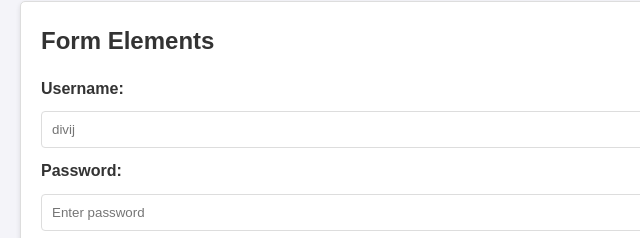
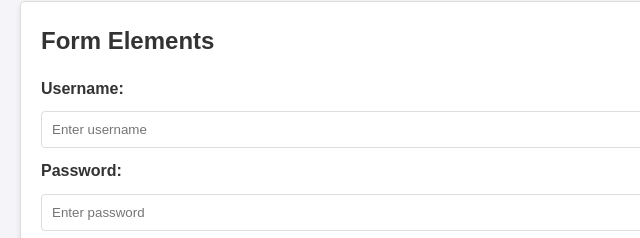
Before and after one commit to diiviij/chatbot, a plain HTML site: page index.html in a window 1280 px wide. Shown: the part 120-358 px from the top of the page, 0-640 px from the left. Drawn offline with Linux system fonts and the light colour scheme.

Commit message:
Update index.html

```diff
--- a/index.html
+++ b/index.html
@@ -147,7 +147,7 @@
             <h2>Form Elements</h2>
             <form action="#">
                 <label for="username">Username:</label>
-                <input type="text" id="username" name="username" placeholder="divij" required>
+                <input type="text" id="username" name="username" placeholder="Enter username" required>
 
                 <label for="password">Password:</label>
                 <input type="password" id="password" name="password" placeholder="Enter password" required>
```
